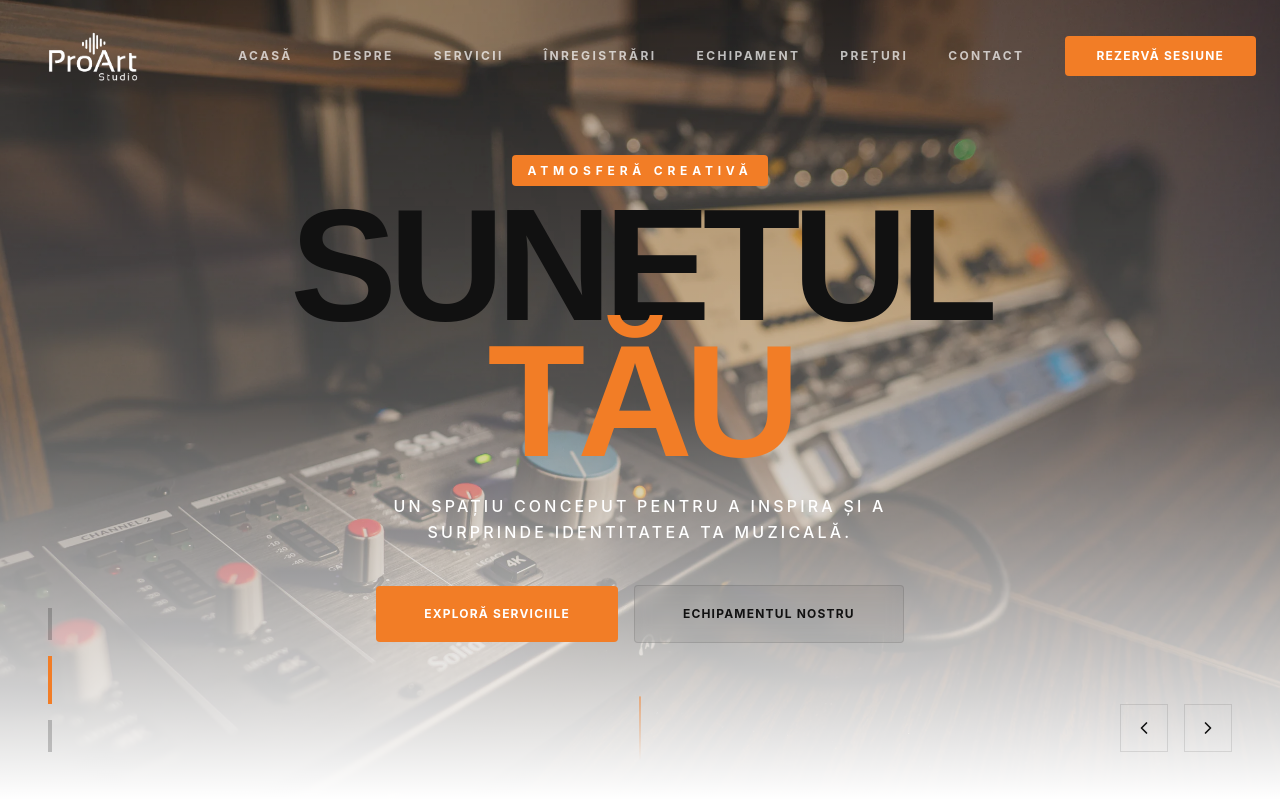
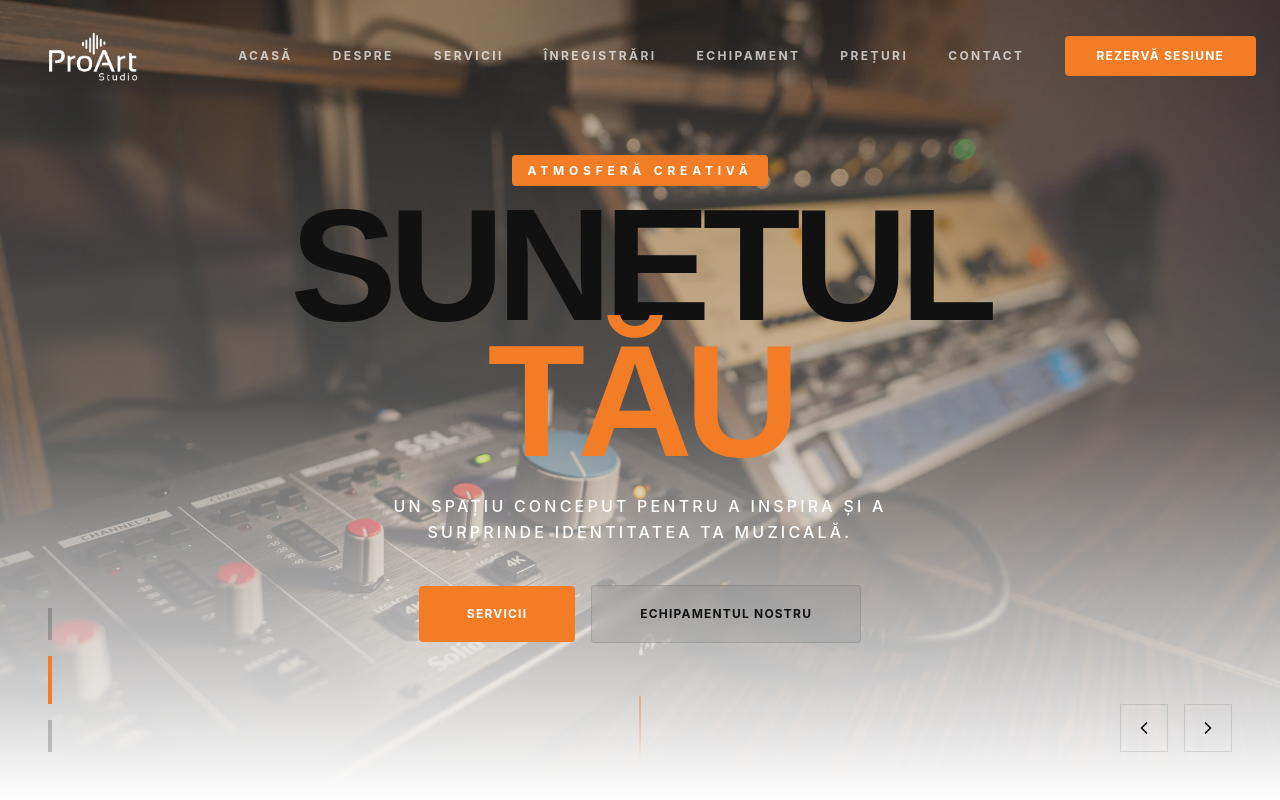
Before and after one commit to moskon1/proart.studio, a React (Vite) app: page / in a window 1280 px wide. Both pictures are taken after a click on the link 93 px from the left and 56 px from the top of the page. Shown: the top 800 px of the page. Built offline with nearby package versions, Linux system fonts and the light colour scheme.

Commit message:
fix butoane

```diff
--- a/src/components/Hero.tsx
+++ b/src/components/Hero.tsx
@@ -104,14 +104,22 @@ export default function Hero() {
               transition={{ duration: 0.8, delay: 0.8 }}
               className="flex flex-col sm:flex-row items-center justify-center gap-4"
             >
-              <button className="group relative bg-studio-accent text-white px-12 py-5 rounded-sm text-xs font-bold uppercase tracking-widest overflow-hidden transition-all">
-                <span className="relative z-10">Exploră Serviciile</span>
+              <button
+                type="button"
+                onClick={() => document.getElementById('services')?.scrollIntoView({ behavior: 'smooth' })}
+                className="group relative bg-studio-accent text-white px-12 py-5 rounded-sm text-xs font-bold uppercase tracking-widest overflow-hidden transition-all"
+              >
+                <span className="relative z-10">Servicii</span>
                 <div className="absolute inset-0 bg-white translate-y-full group-hover:translate-y-0 transition-transform duration-300" />
                 <div className="absolute inset-0 bg-white opacity-0 group-hover:opacity-100 transition-opacity duration-300" />
-                <span className="absolute inset-0 flex items-center justify-center text-studio-accent opacity-0 group-hover:opacity-100 transition-opacity duration-300 z-20">Exploră Serviciile</span>
+                <span className="absolute inset-0 flex items-center justify-center text-studio-accent opacity-0 group-hover:opacity-100 transition-opacity duration-300 z-20">Servicii</span>
               </button>
 
-              <button className="bg-black/5 backdrop-blur-sm text-studio-text px-12 py-5 rounded-sm text-xs font-bold uppercase tracking-widest hover:bg-studio-accent hover:text-white transition-all border border-black/10">
+              <button
+                type="button"
+                onClick={() => document.getElementById('equipment')?.scrollIntoView({ behavior: 'smooth' })}
+                className="bg-black/5 backdrop-blur-sm text-studio-text px-12 py-5 rounded-sm text-xs font-bold uppercase tracking-widest hover:bg-studio-accent hover:text-white transition-all border border-black/10"
+              >
                 Echipamentul Nostru
               </button>
             </motion.div>
```
